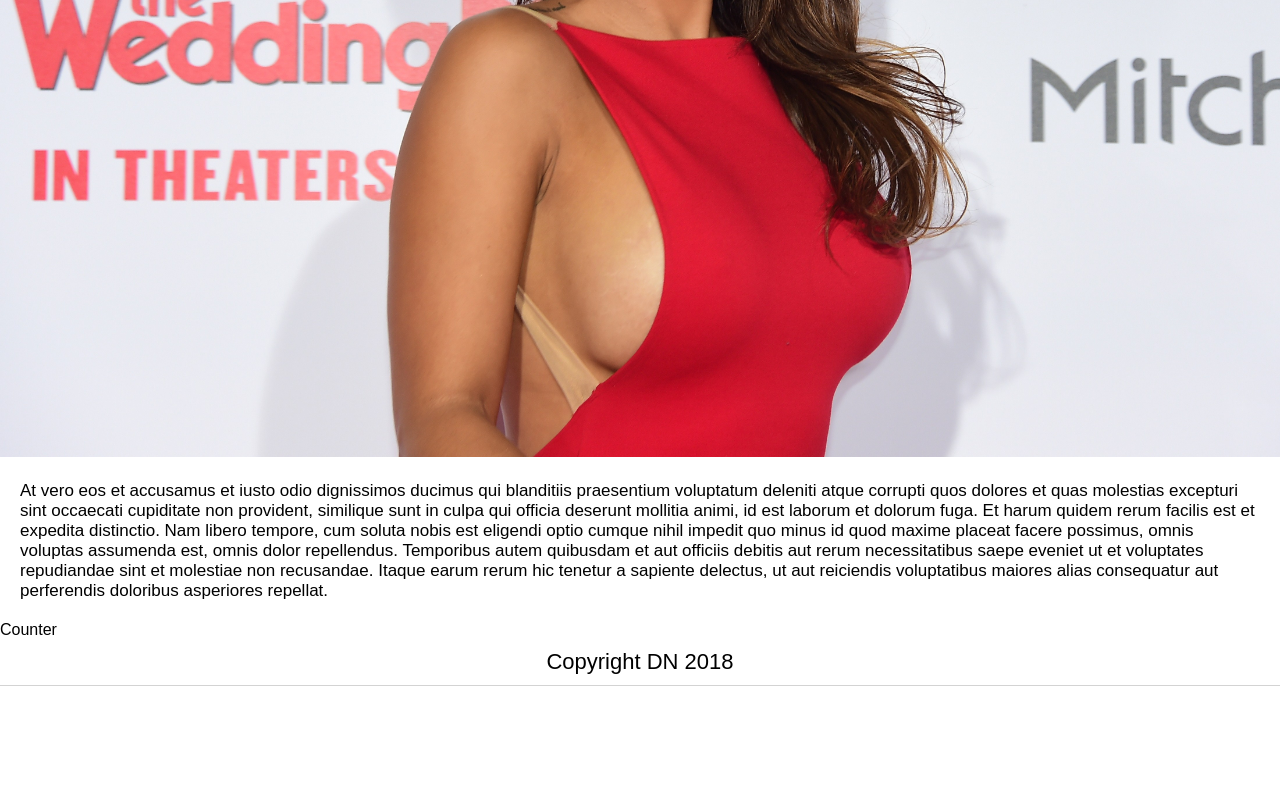
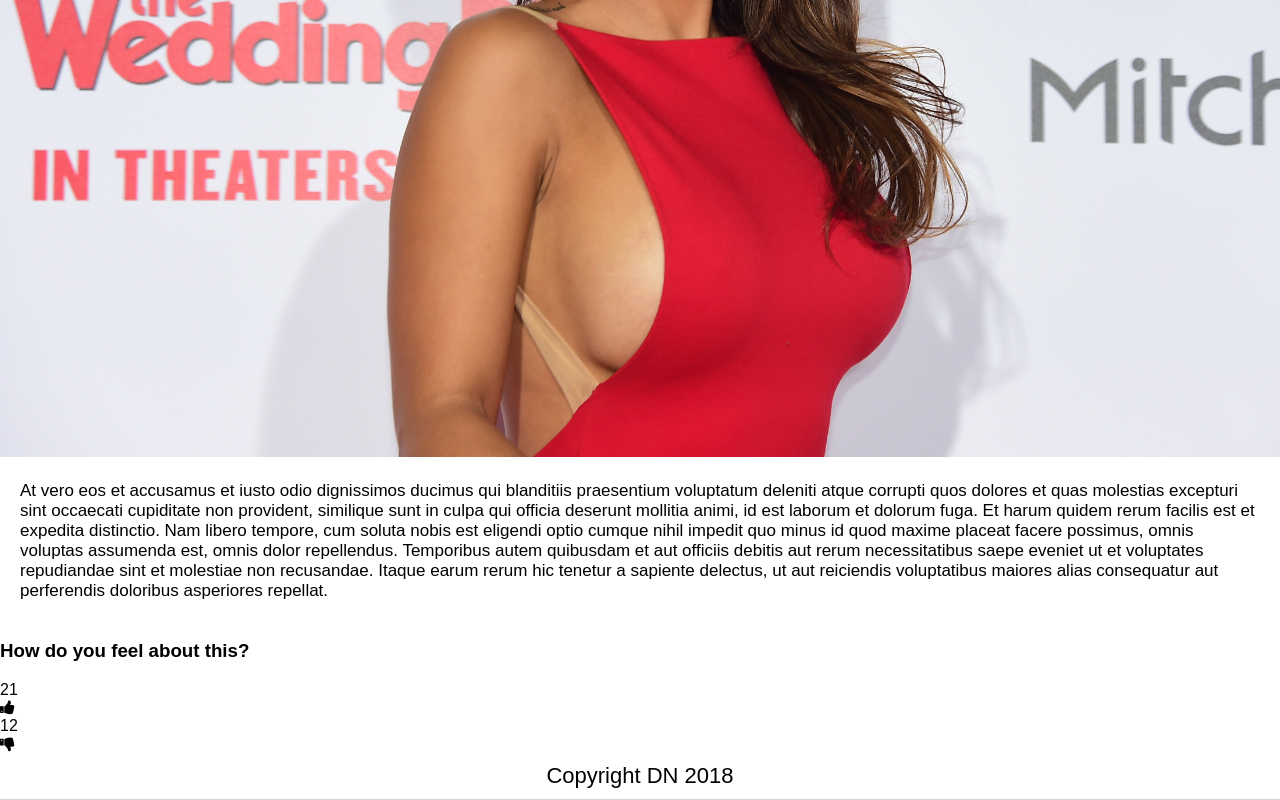
Before and after one commit to heero7/redux-news-project, a React (Create React App) app: page /news/1 in a window 1280 px wide. Shown: the part 488-1288 px from the top of the page. Before the commit the page ends 1174 px from the top, so only its background shows below. Built offline with nearby package versions, Linux system fonts and the light colour scheme; data requests are answered from the project's data file.

Commit message:
Creating LikesCounter component

```diff
--- /dev/null
+++ b/src/containers/LikesCounter.js
@@ -0,0 +1,23 @@
+import React, { Component } from 'react';
+
+class LikesCounter extends Component {
+    render() {
+        return (
+            <div className="addlikes-wrapper">
+                <h3>How do you feel about this?</h3>
+                <div className="addlikes-container">
+                    <div className="btn like">
+                        <div className="hits">{this.props.likes}</div>
+                        <div className="icon"><i className="fa fa-thumbs-up"></i></div>
+                    </div>
+                    <div className="btn dislike">
+                        <div className="hits">{this.props.dislikes}</div>
+                        <div className="icon"><i className="fa fa-thumbs-down"></i></div>
+                    </div>
+                </div>
+            </div>
+        )
+    }
+}
+
+export default LikesCounter;
--- a/src/containers/News.js
+++ b/src/containers/News.js
@@ -5,6 +5,9 @@ import { connect } from "react-redux";
 // for actions
 import { bindActionCreators } from "redux";
 import { selectedNews, clearSelectedNews } from "../actions";
+
+// Likes Counter Container - Component
+import Counter from "./LikesCounter";
 
 class News extends Component {
 
@@ -46,7 +49,11 @@ class News extends Component {
                             {item.body}
                         </div>
                         <div>
-                            Counter
+                            <Counter
+                                articleId={item.id}
+                                likes={item.likes[0]}
+                                dislikes={item.likes[1]}
+                            />
                         </div>
                     </div>
                 )
```
